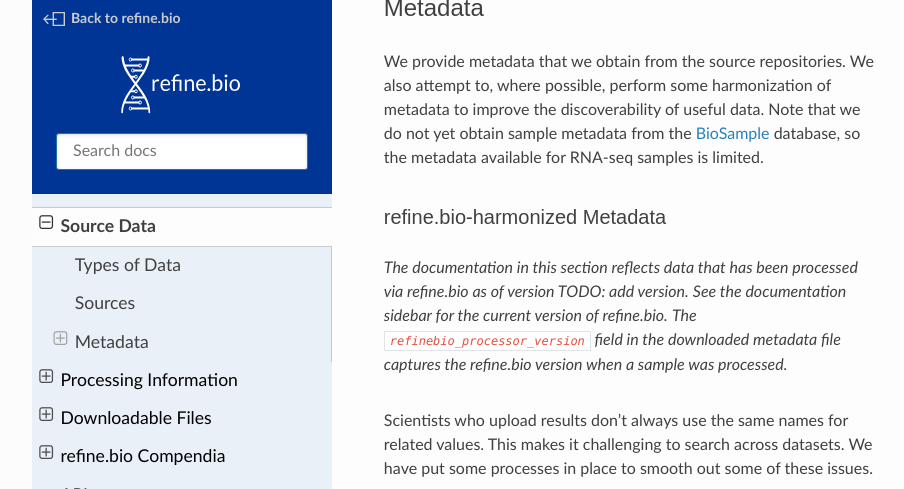
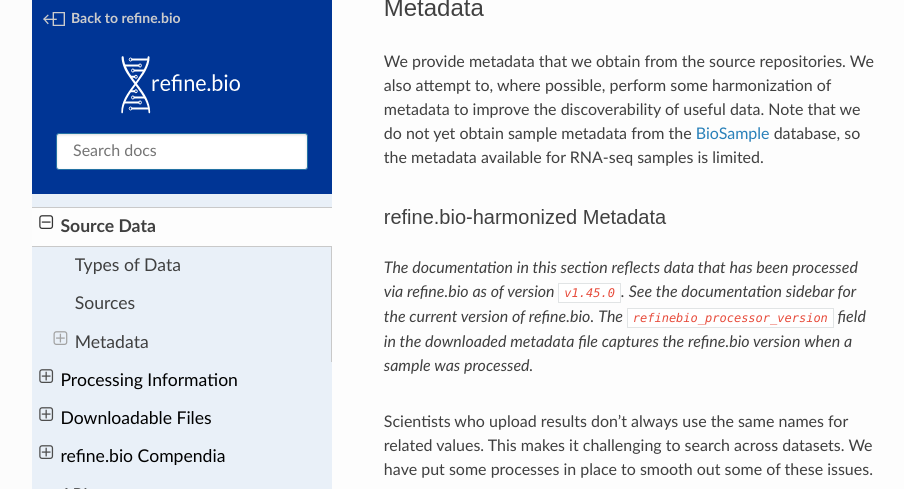
Before and after one commit to AlexsLemonade/refinebio-docs, a Sphinx documentation site: the page built from docs/main_text.md, in a window 1280 px wide and 900 px high, scrolled down 1233 px, cut to the strip 0-489 px from the top of the window. Shown: the whole strip, without its empty margins (158-1062 px from the left). Built offline with Sphinx 7.4.7 and the Read the Docs theme 2.0.0, drawn with Linux system fonts in a browser that asks for light colours.

Commit message:
Apply suggestions from code review
Co-authored-by: David <davidsmejia@gmail.com>

```diff
--- a/docs/main_text.md
+++ b/docs/main_text.md
@@ -31,7 +31,7 @@
 ### refine.bio-harmonized Metadata
 
 
-_The documentation in this section reflects data that has been processed via refine.bio as of version TODO: add version._
+_The documentation in this section reflects data that has been processed via refine.bio as of version `v1.45.0`._
 _See the documentation sidebar for the current version of refine.bio._
 _The `refinebio_processor_version` field in the downloaded metadata file captures the refine.bio version when a sample was processed._
 
```
